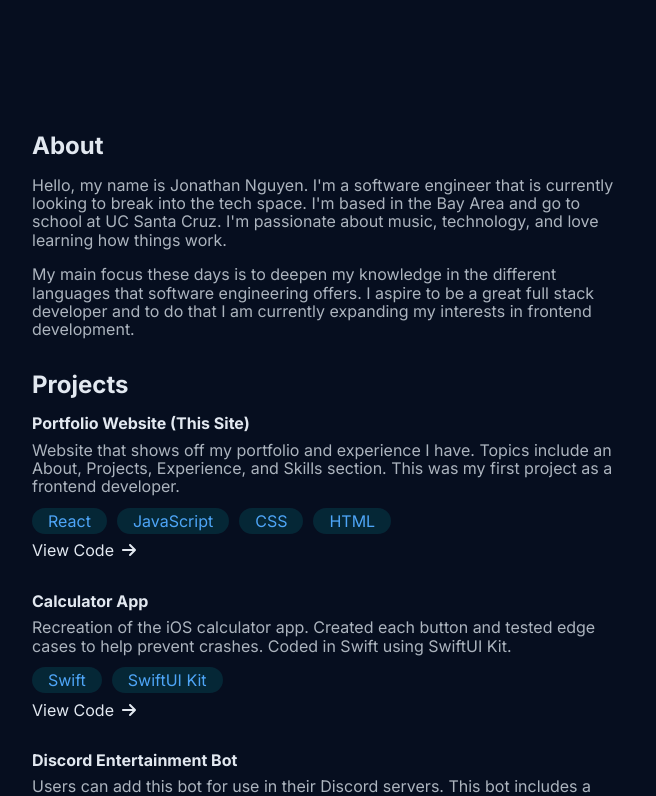
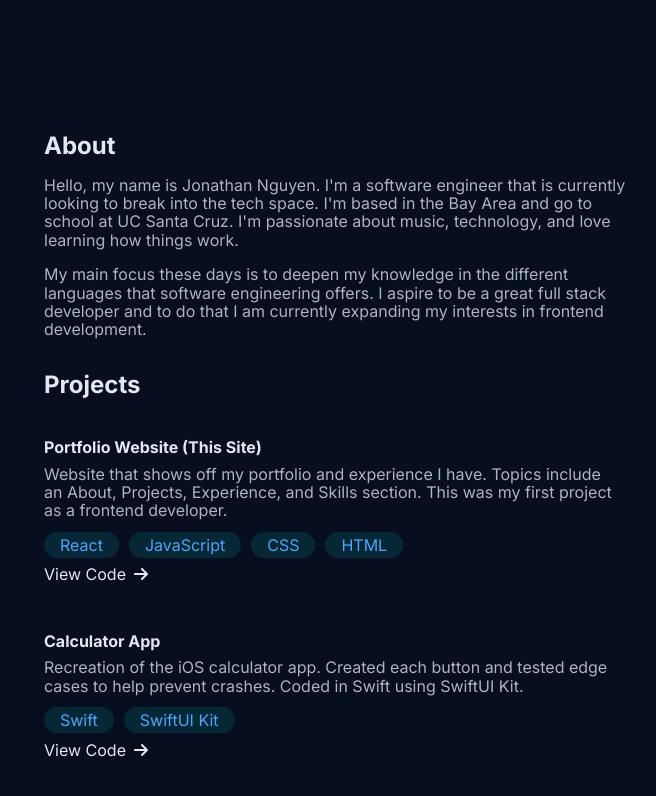
Before and after one commit to jonathanguyen21/Portfolio-Website, a React (Vite) app: page / in a window 1280 px wide. Shown: the part 700-1496 px from the top of the page, without its empty margins (308-964 px from the left). Built offline with nearby package versions, Linux system fonts and the light colour scheme.

Commit message:
Fixed padding

```diff
--- a/src/App.css
+++ b/src/App.css
@@ -111,6 +111,14 @@ p {
     color: rgb(172, 180, 190);
 }
 
+.about p {
+    padding-left: .75rem;
+}
+
+.about h2 {
+    padding-left: .75rem;
+}
+
 /* Projects */
 
 .projects a {
@@ -125,12 +133,17 @@ p {
     }
 }
 
+.projects h2 {
+    padding-left: .75rem;
+}
+
 .cards__link__arrow {
     margin-left: 0.5rem;
     transition: margin 0.3s;
 }
 
 .card {
+    padding: .5rem .75rem !important;
     transition: background-color .3s;
 }
 
```
